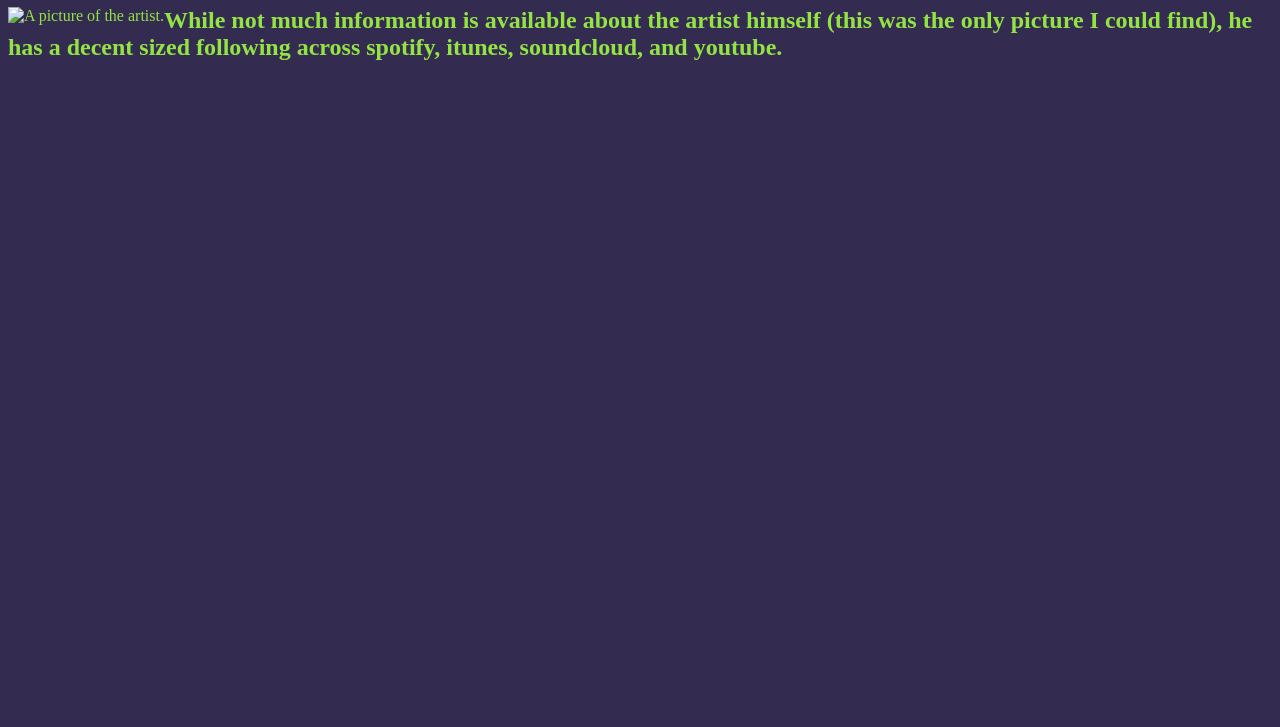
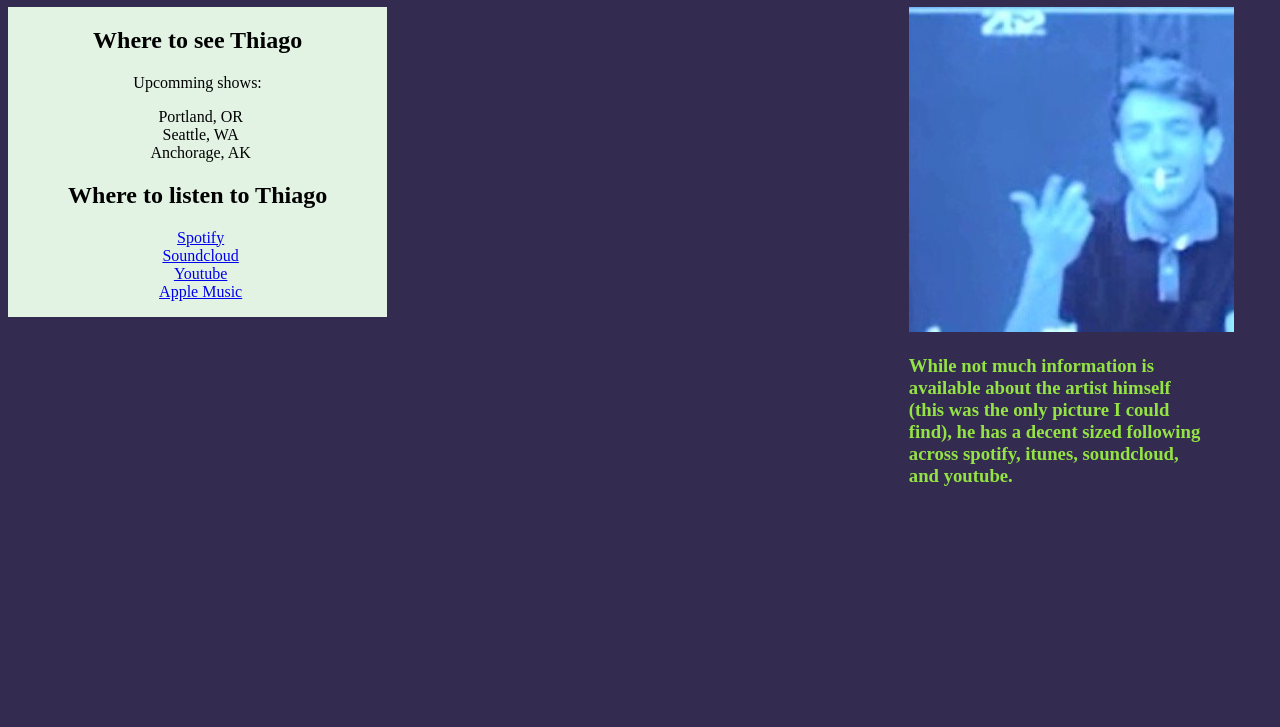
Before and after one commit to JLEWilson/favorit_artist, a plain HTML site: page index.html in a window 1280 px wide. Shown: the part 73-800 px from the top of the page. Drawn offline with Linux system fonts and the light colour scheme.

Commit message:
Added side bar, upcomming shows, and links to artist music

```diff
--- a/css/styles.css
+++ b/css/styles.css
@@ -4,7 +4,21 @@ body{
 }
 .header{
   color: white;
+  text-align: center;
 }
-img{
+li{
+  list-style-type: none;
+  width: 90%;
+}
+.aboutArtist{
+  float:right;
+  max-width: 300px;
+  padding-right: 5%;
+}
+.sidebar{
+  width: 30%;
   float: left;
+  background-color: #e2f3e4;
+  color: black;
+  text-align: center;
 }
--- a/index.html
+++ b/index.html
@@ -6,10 +6,30 @@
 </head>
 <body>
   <h1 class="header">Thiago</h1>
+  <div class="sidebar">
+    <h2>Where to see Thiago</h2>
+    <p>Upcomming shows:</p>
+    <ul>
+      <li>Portland, OR</li>
+      <li>Seattle, WA</li>
+      <li>Anchorage, AK</li>
+    </ul>
+    <h2>Where to listen to Thiago</h2>
+    <ul>
+      <li><a href="https://open.spotify.com/artist/2XgbftqQ72jEj2H7m0V5B6?si=vkErPi4HQjutxbjJ-wF0sw&dl_branch=1">Spotify</a></li>
+      <li><a href="https://soundcloud.com/teeawgo">Soundcloud</a></li>
+      <li><a href="https://www.youtube.com/channel/UCHACNn328LtYj9TL_8p2M7g">Youtube</a></li>
+      <li><a href ="https://music.apple.com/us/artist/thiago/1475265550">Apple Music</a></li>
+    </ul>
+
+  </div>
+
   <div class="aboutArtist">
-    <img src"img/thiago.jpg" alt="A picture of the artist.">
-    <h2>While not much information is available about the artist himself (this was the only picture I could find), he has a decent sized following across spotify, itunes, soundcloud, and youtube.</h2>
+    <img src="img/thiago.jpg" alt="A picture of the artist.">
+    <h3>While not much information is available about the artist himself (this was the only picture I could find), he has a decent sized following across spotify, itunes, soundcloud, and youtube.</h3>
   </div>
+
+
 
 </body>
 </html>
```
